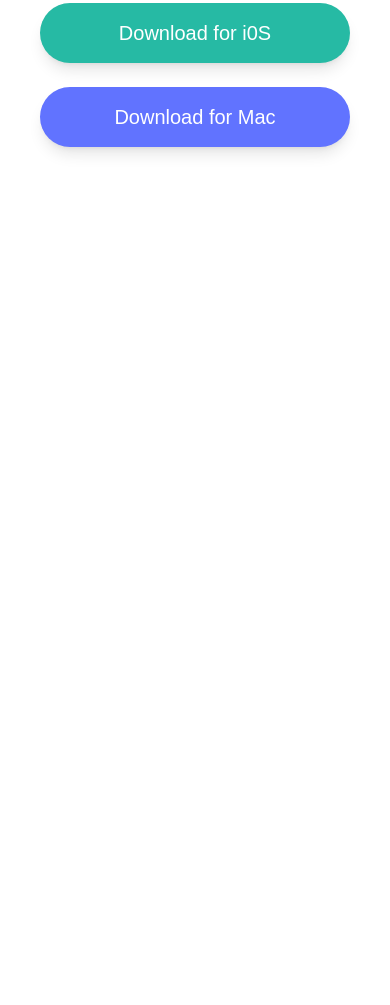
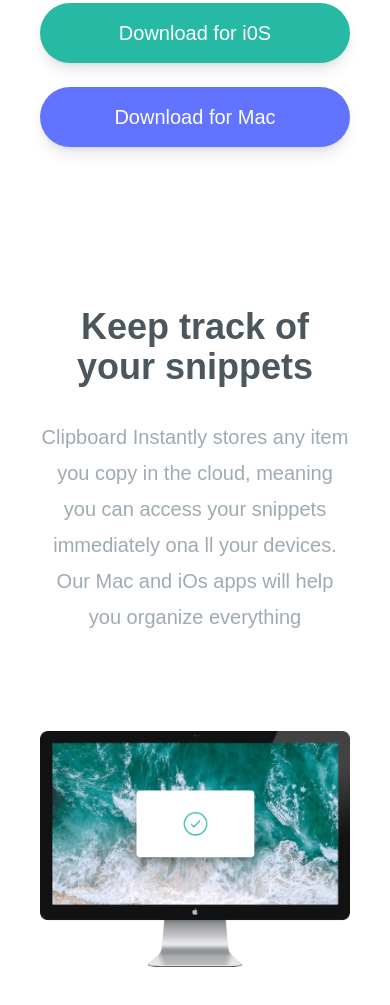
Before and after one commit to Tduncan14/clipboard, a website: page index.html in a window 390 px wide. Shown: the part 634-1639 px from the top of the page. Before the commit the page ends 941 px from the top, so only its background shows below. Drawn offline with nearby package versions, Linux system fonts and the light colour scheme; files whose address does not match are found by name; a web font is replaced by a local one.

Commit message:
keep moving forward

```diff
--- a/index.html
+++ b/index.html
@@ -81,10 +81,43 @@
         <a href="" class="p-4 px-8 rounded-full shadow-lg bg-lightBlue duration-200 hover:opacity-80">
           Download for Mac
         </a>
+      </div>
+    </div>
+  </section>
+  <!-- Snippets Section -->
+  <section id="snippets">
+    <div class="max-w-6xl mx-auto text-center my-20 px-10">
+      <h3 class="mb-8 text-4xl font-bold text-darkGrayishBlue md:text-5xl">
+        Keep track of your snippets
+      </h3>
 
+      <p class="max-w-3xl mx-auto mb-24 text-xl leading-9 text-center text-grayishBlue">
+        Clipboard Instantly stores any item you copy in the cloud,
+        meaning
+        you can access your snippets immediately ona ll your devices. Our
+        Mac and
+        iOs apps will help you organize everything
+      </p>
+
+    </div>
+
+  </section>
+  <!-- Features Section -->
+  <section id="features" class="">
+
+    <div class="max-w-6xl mx-auto text-center my-20 px-10">
+      <div class=" relative flex flex-col md:flex-row md:space-x-32">
+        <!-- Image -->
+        <div class="md:w-1/2">
+          <img src="./images/image-computer.png" alt="image" class="md:absolute top-0 right-[50%]" />
+        </div>
 
       </div>
     </div>
+
+
+
+
   </section>
 
 
```
